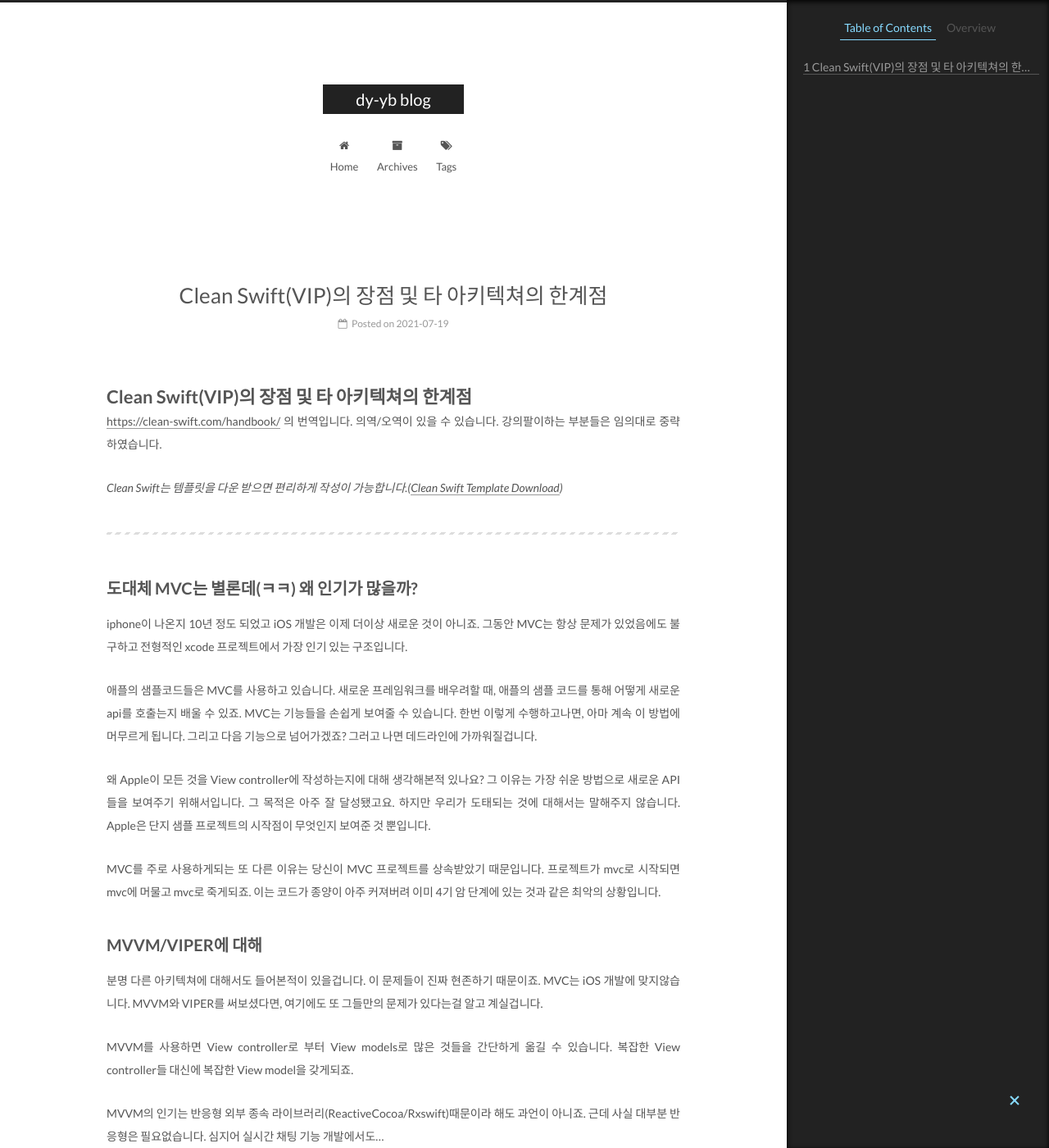
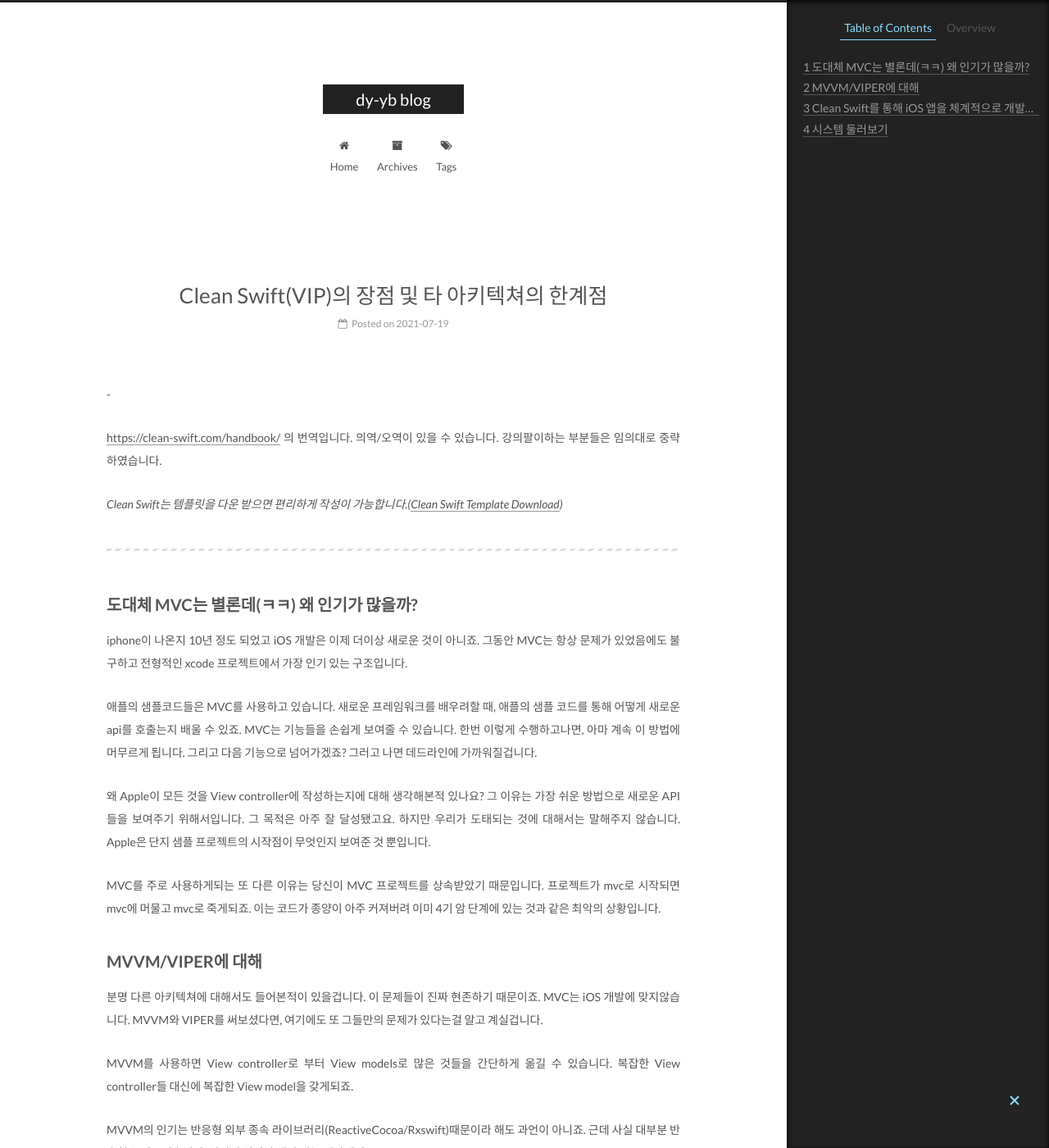
Before and after one commit to dy-yb/previous_blog, a Jekyll site: the page built from _posts/2021-07-27-Clean_Swift.md, in a window 1280 px wide and 1400 px high. Shown: the whole window at 82% size. Built offline with Jekyll 4.4.1, drawn with Linux system fonts in a browser that asks for light colours.

Commit message:
Update 2021-07-27-Clean_Swift.md

```diff
--- a/_posts/2021-07-27-Clean_Swift.md
+++ b/_posts/2021-07-27-Clean_Swift.md
@@ -4,7 +4,7 @@ date: 2021-07-19 15:52:00
 tags: swift study vip architecture
 ---
 
-# Clean Swift(VIP)의 장점 및 타 아키텍쳐의 한계점
+-
 
 [https://clean-swift.com/handbook/](https://clean-swift.com/handbook/) 의 번역입니다. 의역/오역이 있을 수 있습니다. 강의팔이하는 부분들은 임의대로 중략하였습니다.
 
```
